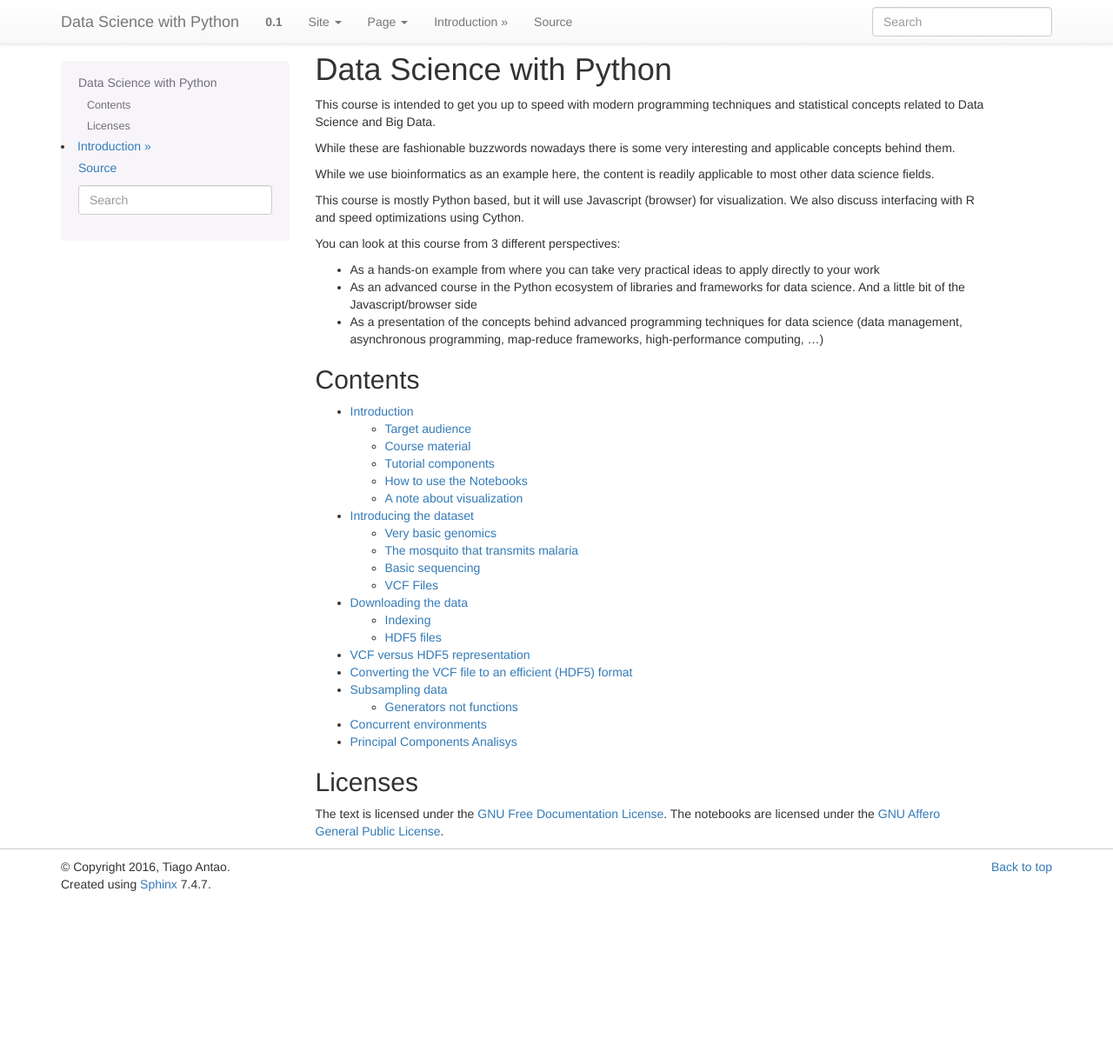
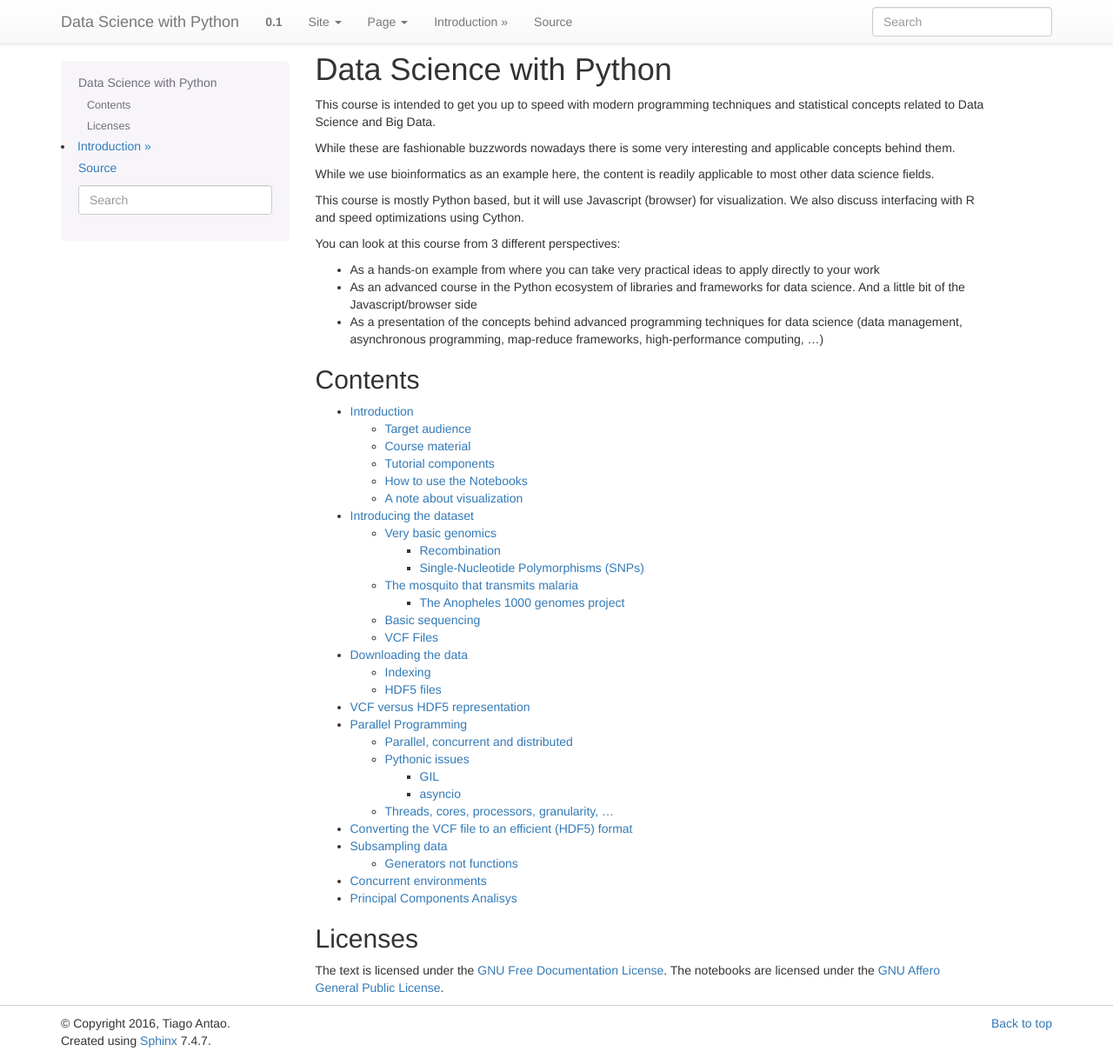
Before and after one commit to tiagoantao/data-science-teaching, a Sphinx documentation site: the page built from docs/index.rst, in a window 1280 px wide and 1217 px high. Shown: the whole window at 87% size. Built offline with Sphinx 7.4.7, drawn with Linux system fonts in a browser that asks for light colours; some of the changed lines change nothing that is shown.

Commit message:
parallel processing

```diff
--- a/docs/index.rst
+++ b/docs/index.rst
@@ -31,12 +31,13 @@ Contents
 ========
 
 .. toctree::
-   :maxdepth: 2
+   :maxdepth: 3
 
    intro
    dataset
    download
    speed
+   parallel
    pre_processing
    reducing
    concurrent
--- /dev/null
+++ b/docs/parallel.rst
@@ -0,0 +1,58 @@
+********************
+Parallel Programming
+********************
+
+Parallel, concurrent and distributed
+====================================
+
+The nomenclature around high-performance computing is a bit confusing, lets
+clear that first.
+
+The easiest concept to grasp is **distributed computing**: this is normally
+applied to to an environment composed of many physical computers like in
+a compute cluster.
+
+**Parallel computing** is when you run pieces of code simultaneously. For
+example when you have several processes running on different computers (in
+a distributed system). Of course you can also have parallel computing on a
+single computer, for example by starting multiple processes at the same
+time in a computer with multi-processing capabilities (in practice all
+modern computers)
+
+**Concurrency** is when you split computation in chunks that can be executed
+in any particular order (or, at least some units can). *Concurrency says
+nothing about how the computation will actually occur*. So you can divide
+your code in bits that can be executed in parallel, but the underlying platform
+might end up running everything sequentially. This is fundamental in Python
+as you will see.
+
+I called this chapter *Parallel Progamming* because that is what we are
+trying to do: speeding up computation via simultaneous execution,
+which is achieved by parallelism. Now,you will have to design your code that
+can handle concurrency, and you *might* want run it on a distrubuted system
+(the majority of our code was actually developed and run on a single computer).
+
+
+
+Pythonic issues
+===============
+
+GIL
+---
+
+asyncio
+-------
+
+
+Threads, cores, processors, granularity, ...
+============================================
+
+The notion of thread can vary quite a bit (it has a hardware version and
+several software ones). The same with the relationship
+between (hardware) thread, core. And core and processor.
+
+We will not go into details here, as I believe that above explanation is
+enough for our purposes. But be aware that this story is not finished.
+
+We will address the issue of computation granularity (and inter-process
+communication) in later chapters and in a very practical, hands-on way.
```
